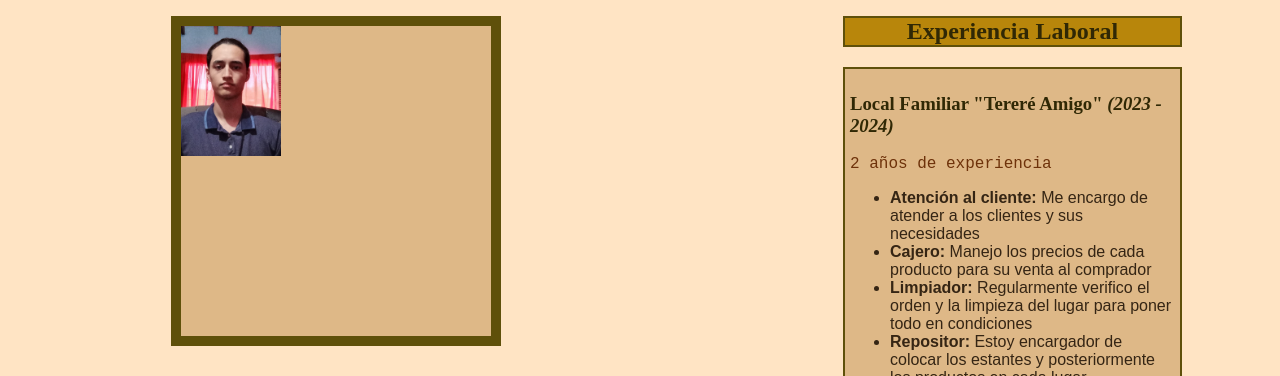
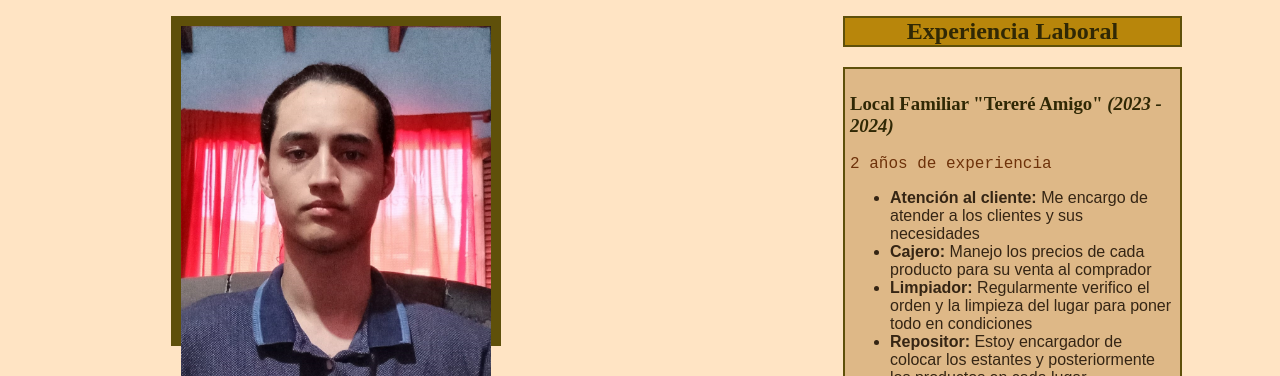
Before and after one commit to Lucas-Andino-G/CV-Lucas-Andino-CSS, a plain HTML site: page index.html in a window 1280 px wide. Shown: the part 144-520 px from the top of the page. Drawn offline with Linux system fonts and the light colour scheme.

Commit message:
versión2

```diff
--- a/index.html
+++ b/index.html
@@ -20,7 +20,7 @@
                         <blockquote class="des">
                             <p class="subtexto">Mi principal competencia esta en saber resolver problemas de forma creativa, se manejar una buena cantidad de información y seguir aprendiendo sobre temas que manejo y me gustaria aprender.</p>
                         </blockquote>
-                        <p class="imagen"><img src="assets\images\Mi foto.jpg" style="width: 100px;" alt="Mi foto"></p>
+                        <p class="imagen"><img src="assets\images\Mi foto.jpg" style="width: 310px;" alt="Mi foto"></p>
                     </div>
 
                     <section class="educ">
```
